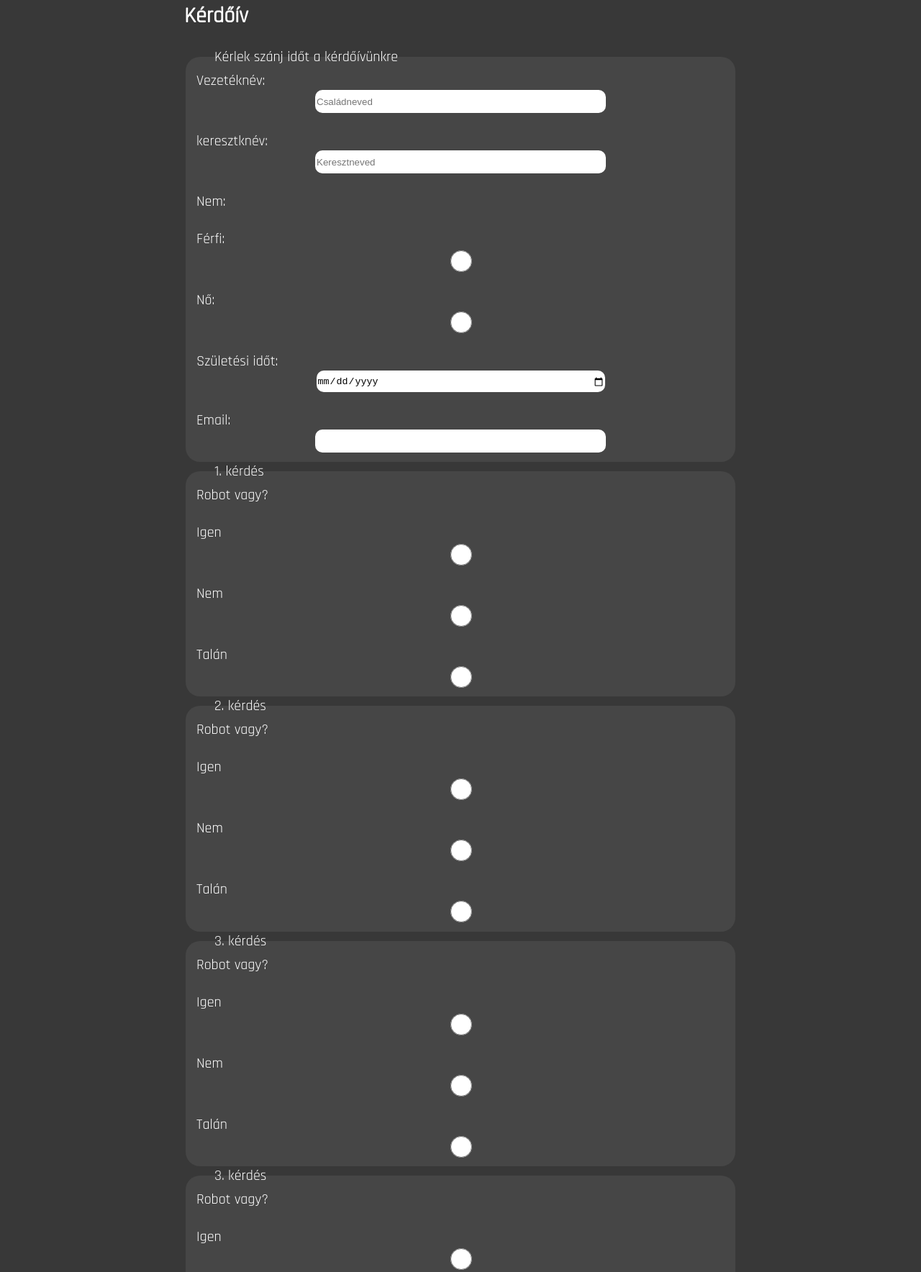
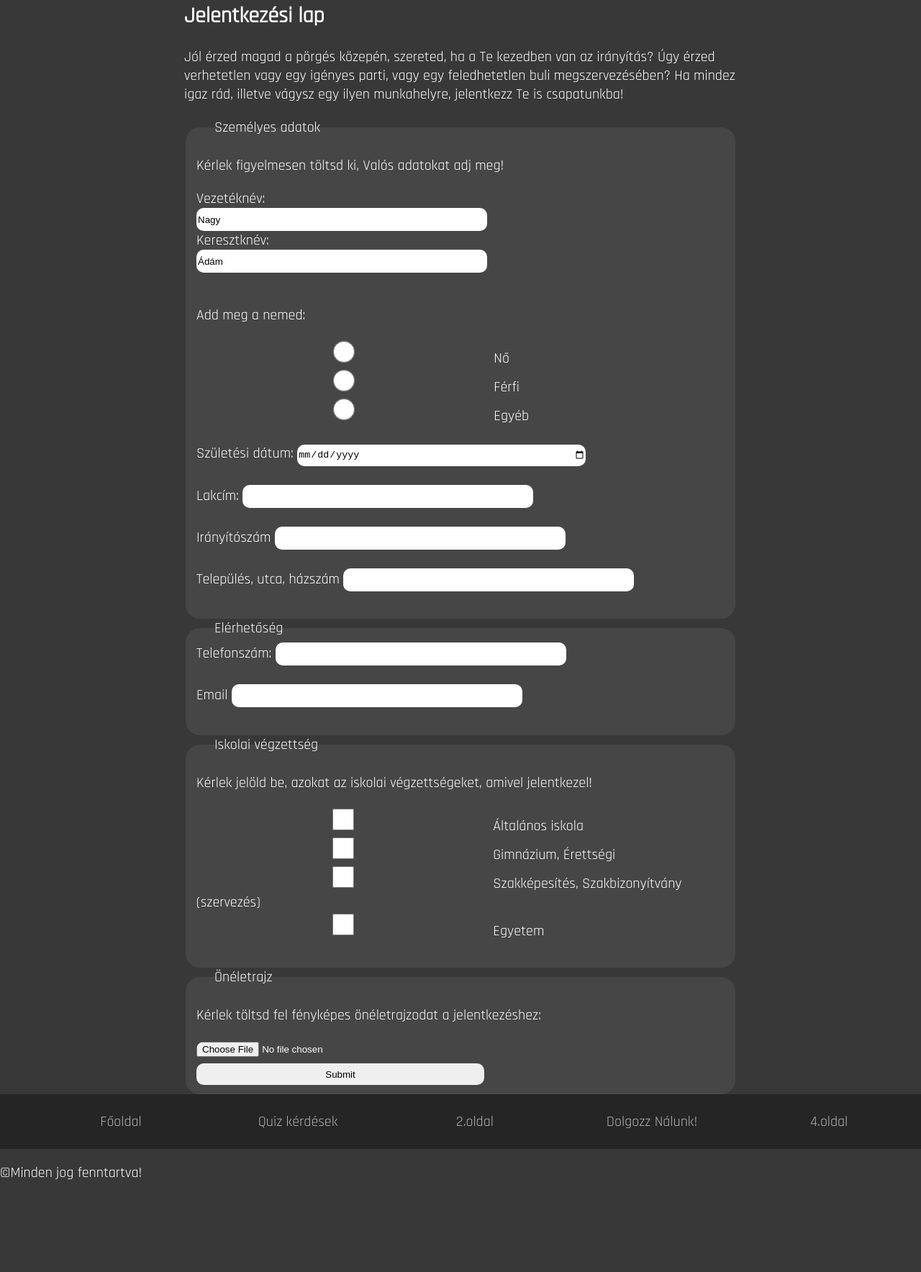
Before and after one commit to Martonnvok/inputok, a plain HTML site: page szerep3.html in a window 1280 px wide. Shown: the part 202-1970 px from the top of the page at 72% size. After the commit the page ends 1865 px from the top, so only its background shows below. Drawn offline with Linux system fonts and the light colour scheme.

Commit message:
a hr oldal szerkezete keszen van

```diff
--- a/szerep3.html
+++ b/szerep3.html
@@ -6,116 +6,95 @@
     <meta name="viewport" content="width=device-width, initial-scale=1.0">
     <link rel="stylesheet" href="https://fonts.googleapis.com/css?family=Rajdhani">
     <link rel="stylesheet" href="style.css">
-    <title>szabad</title>
+    <title>Papp Nikoletta, Mohos Tímea</title>
 </head>
 <body>
     <main>
         <header>
-            <h1>CÍM4</h1>
+            <h1>Legyél Te is a csapatunk tagja!</h1>
         </header>
         <nav>
             <ul>
                 <li><a href="index.html">Főoldal</a></li>
                 <li><a href="szerep1.html">Quiz kérdések</a></li>
                 <li><a href="szerep2.html">2.oldal</a></li>
-                <li><a href="szerep3.html">3.oldal</a></li>
+                <li><a href="szerep3.html">Dolgozz Nálunk!</a></li>
                 <li><a href="szerep4.html">4.oldal</a></li>
             </ul>
         </nav>
         <article>
-            <h2>Kérdőív</h2>
+
+            <h2>Jelentkezési lap</h2>
+            <p>Jól érzed magad a pörgés közepén, szereted, ha a Te kezedben van az irányítás? Úgy érzed verhetetlen vagy egy igényes parti, vagy egy feledhetetlen buli megszervezésében?
+                Ha mindez igaz rád, illetve vágysz egy ilyen munkahelyre, jelentkezz Te is csapatunkba!
+            </p>
             <fieldset>
-                <legend>Kérlek szánj időt a kérdőívünkre</legend>
-                <label for="vNev">Vezetéknév: </label>
-                <input type="text" id="vNev" name="vezetekNev"  placeholder="Családneved"> <br>
-                <label for="kNev">keresztknév: </label>
-                <input type="text" id="kNev" name="keresztNev" placeholder="Keresztneved">
+                <p>Kérlek figyelmesen töltsd ki, Valós adatokat adj meg!</p>
+                <legend>Személyes adatok</legend>
+
+                <form>
+                    <label for="vNev">Vezetéknév: </label><br>
+                    <input type="text" id="vNev" name="vezetekNev" value="Nagy"><br>
+                    <label for="kNev">Keresztknév: </label><br>
+                    <input type="text" id="kNev" name="keresztNev" value="Ádám">
+                  </form>
                 <br>
-                <label for="start">Nem: </label>
+                <p>Add meg a nemed:</p>
+                <form>
+                    <input type="radio" id="no" name="neme" value="no">
+                    <label for="no">Nő</label><br>
+                    <input type="radio" id="ferfi" name="neme" value="ferfi">
+                    <label for="ferfi">Férfi</label><br>
+                    <input type="radio" id="egyeb" name="neme" value="egyeb">
+                    <label for="egyeb">Egyéb</label>
+                    </form>
                 <br>
-                <label for="ferfi">Férfi: </label>
-                <input type="radio" >
+                <form>
+                    <label for="birthday">Születési dátum:</label>
+                    <input type="date" id="birthday" name="birthday">
+                  </form>
                 <br>
-                <label for="no">Nő: </label>
-                <input type="radio"  >
-                <br>
-                <label for="szul">Születési időt: </label>
-                <input type="date">
-                <br>
-                <label for="email">Email: </label>
-                <input type="email">
+                <form>
+                    <label for="lhely">Lakcím:</label>
+                    <input type="lhely" id="lhely" name="lhely"><br><br>
+                    <label for="country_code">Irányítószám</label>
+                    <input type="text" id="country_code" name="country_code" pattern="[A-Za-z]{3}" title="Négy számjegyű kód"><br><br>
+                    <label for="ltelep">Település, utca, házszám</label>
+                    <input type="ltelep" id="ltelep" name="ltelep"><br><br>
+                  </form>
             </fieldset>
+            <fieldset>
+                <legend>Elérhetőség</legend>
+                <form>
+                    <label for="lhely">Telefonszám:</label>
+                    <input type="lhely" id="lhely" name="lhely"><br><br>
+                    <label for="ltelep">Email</label>
+                    <input type="ltelep" id="ltelep" name="ltelep"><br><br>
+                  </form>
+            </fieldset>
+            <fieldset>
+                <legend>Iskolai végzettség</legend>
+                <p>Kérlek jelöld be, azokat az iskolai végzettségeket, amivel jelentkezel!</p>
+                <form >
+                    <input type="checkbox" id="vehicle1" name="vehicle1" value="Bike">
+                    <label for="vehicle1"> Általános iskola</label><br>
+                    <input type="checkbox" id="vehicle2" name="vehicle2" value="Car">
+                    <label for="vehicle2"> Gimnázium, Érettségi</label><br>
+                    <input type="checkbox" id="vehicle3" name="vehicle3" value="Boat">
+                    <label for="vehicle3"> Szakképesítés, Szakbizonyítvány (szervezés)</label><br>
+                    <input type="checkbox" id="vehicle2" name="vehicle2" value="Car">
+                    <label for="vehicle2"> Egyetem</label><br><br>
 
-            <fieldset>
-                <legend>1. kérdés</legend>
-                <label for="robot">Robot vagy?</label>
-                <br>
-                <label for="igen">Igen</label>
-                <input type="radio">
-                <br>
-                <label for="nem">Nem</label>
-                <input type="radio">
-                <br>
-                <label for="talan">Talán</label>
-                <input type="radio">
+                  </form>
 
             </fieldset>
-
             <fieldset>
-                <legend>2. kérdés</legend>
-                <label for="robot">Robot vagy?</label>
-                <br>
-                <label for="igen">Igen</label>
-                <input type="radio">
-                <br>
-                <label for="nem">Nem</label>
-                <input type="radio">
-                <br>
-                <label for="talan">Talán</label>
-                <input type="radio">
-            </fieldset>
-
-            <fieldset>
-                <legend>3. kérdés</legend>
-                <label for="robot">Robot vagy?</label>
-                <br>
-                <label for="igen">Igen</label>
-                <input type="radio">
-                <br>
-                <label for="nem">Nem</label>
-                <input type="radio">
-                <br>
-                <label for="talan">Talán</label>
-                <input type="radio">
-            </fieldset>
-
-            <fieldset>
-                <legend>3. kérdés</legend>
-                <label for="robot">Robot vagy?</label>
-                <br>
-                <label for="igen">Igen</label>
-                <input type="radio">
-                <br>
-                <label for="nem">Nem</label>
-                <input type="radio">
-                <br>
-                <label for="talan">Talán</label>
-                <input type="radio">
-            </fieldset>
-
-            <fieldset>
-                <legend>3. kérdés</legend>
-                <label for="robot">Robot vagy?</label>
-                <br>
-                <label for="igen">Igen</label>
-                <input type="radio">
-                <br>
-                <label for="nem">Nem</label>
-                <input type="radio">
-                <br>
-                <label for="talan">Talán</label>
-                <input type="radio">
-            </fieldset>
+                <legend>Önéletrajz</legend>
+                <p>Kérlek töltsd fel fényképes önéletrajzodat a jelentkezéshez:</p>
+                <form action="/action_page.php">
+                    <input type="file" id="myFile" name="filename">
+                    <input type="submit">
+                  </form>
         </article>
         <footer>
             <nav>
@@ -123,11 +102,11 @@
                     <li><a href="index.html">Főoldal</a></li>
                     <li><a href="szerep1.html">Quiz kérdések</a></li>
                     <li><a href="szerep2.html">2.oldal</a></li>
-                    <li><a href="szerep3.html">3.oldal</a></li>
+                    <li><a href="szerep3.html">Dolgozz Nálunk!</a></li>
                     <li><a href="szerep4.html">4.oldal</a></li>
                 </ul>
             </nav>
-            <p>&copy;Nem lopott weblap</p>
+            <p>&copy;Minden jog fenntartva!</p>
         </footer>
     </main>
 
```
